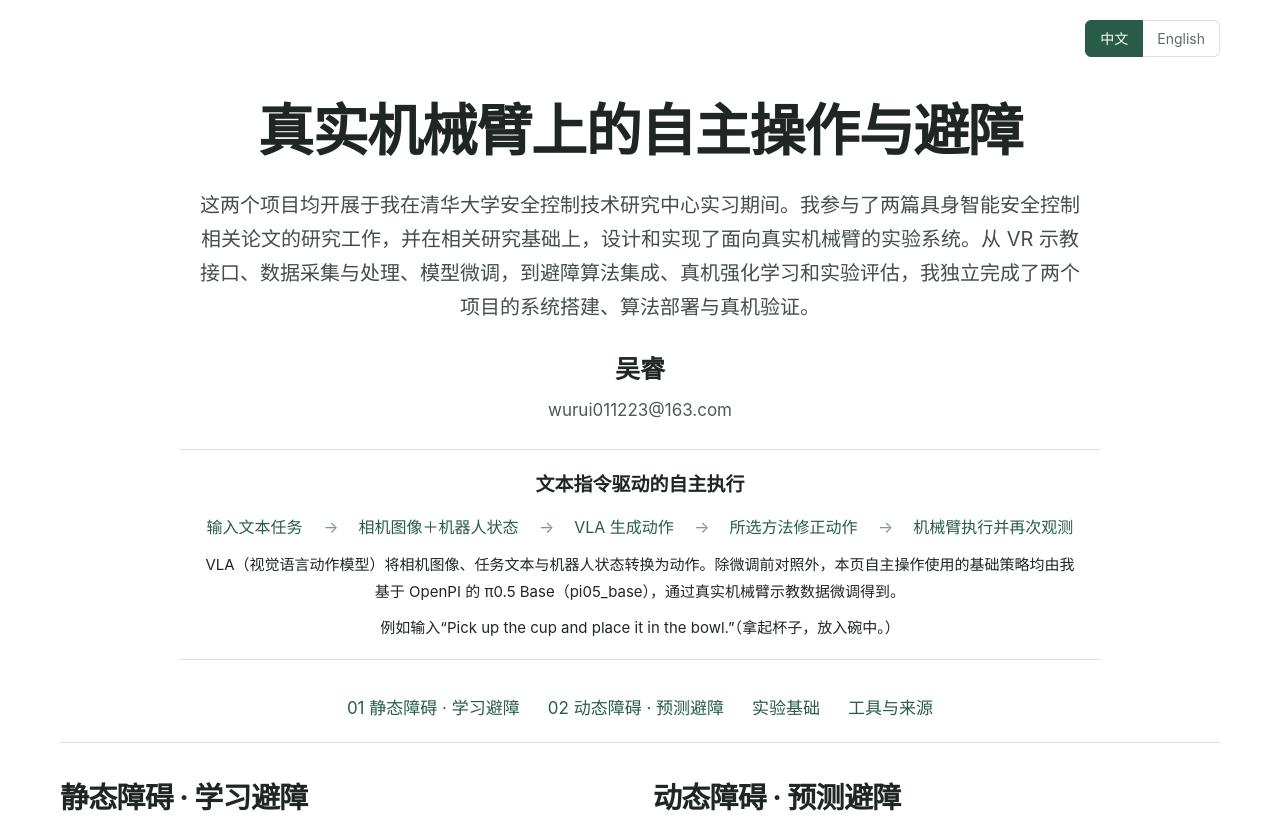
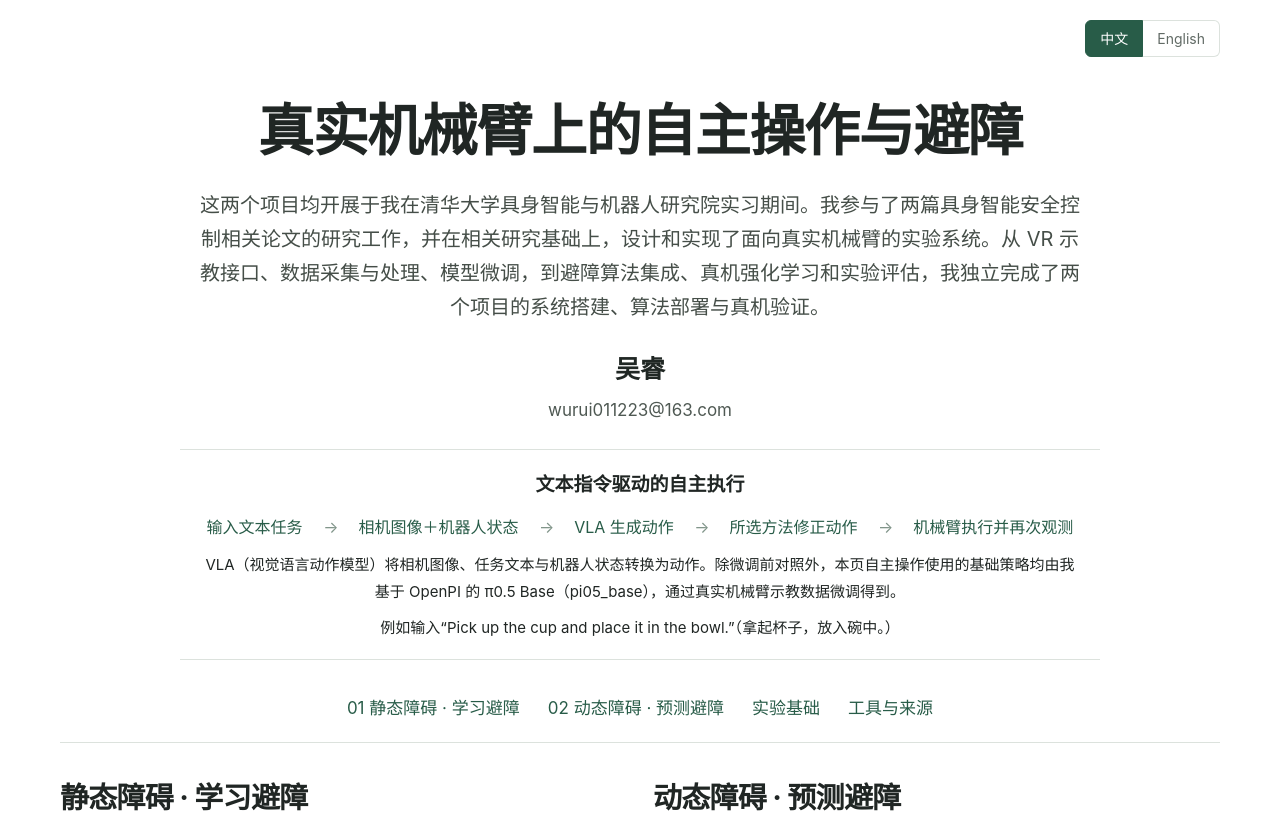
Before and after one commit to wuray1/robot-learning-projects, a plain HTML site: page index.html in a window 1280 px wide. Shown: the top 822 px of the page. Drawn offline with Linux system fonts and the light colour scheme.

Commit message:
Update internship institute name in index.html

```diff
--- a/index.html
+++ b/index.html
@@ -30,7 +30,7 @@
     真实机械臂上的自主操作与避障
    </h1>
    <p class="lead">
-    这两个项目均开展于我在清华大学安全控制技术研究中心实习期间。我参与了两篇具身智能安全控制相关论文的研究工作，并在相关研究基础上，设计和实现了面向真实机械臂的实验系统。从 VR 示教接口、数据采集与处理、模型微调，到避障算法集成、真机强化学习和实验评估，我独立完成了两个项目的系统搭建、算法部署与真机验证。
+    这两个项目均开展于我在清华大学具身智能与机器人研究院实习期间。我参与了两篇具身智能安全控制相关论文的研究工作，并在相关研究基础上，设计和实现了面向真实机械臂的实验系统。从 VR 示教接口、数据采集与处理、模型微调，到避障算法集成、真机强化学习和实验评估，我独立完成了两个项目的系统搭建、算法部署与真机验证。
    </p>
    <div class="identity">
     <p class="author-name">
```
